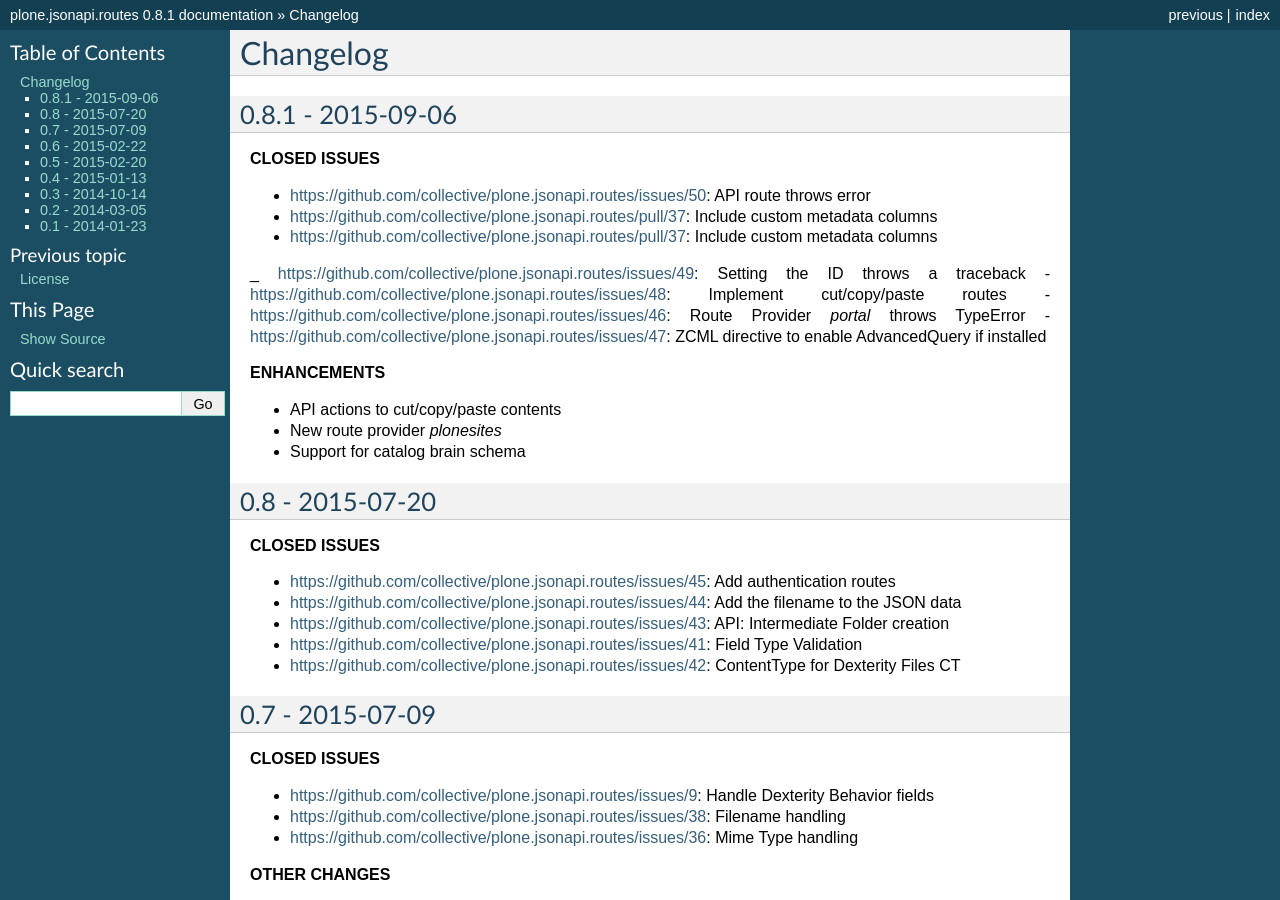
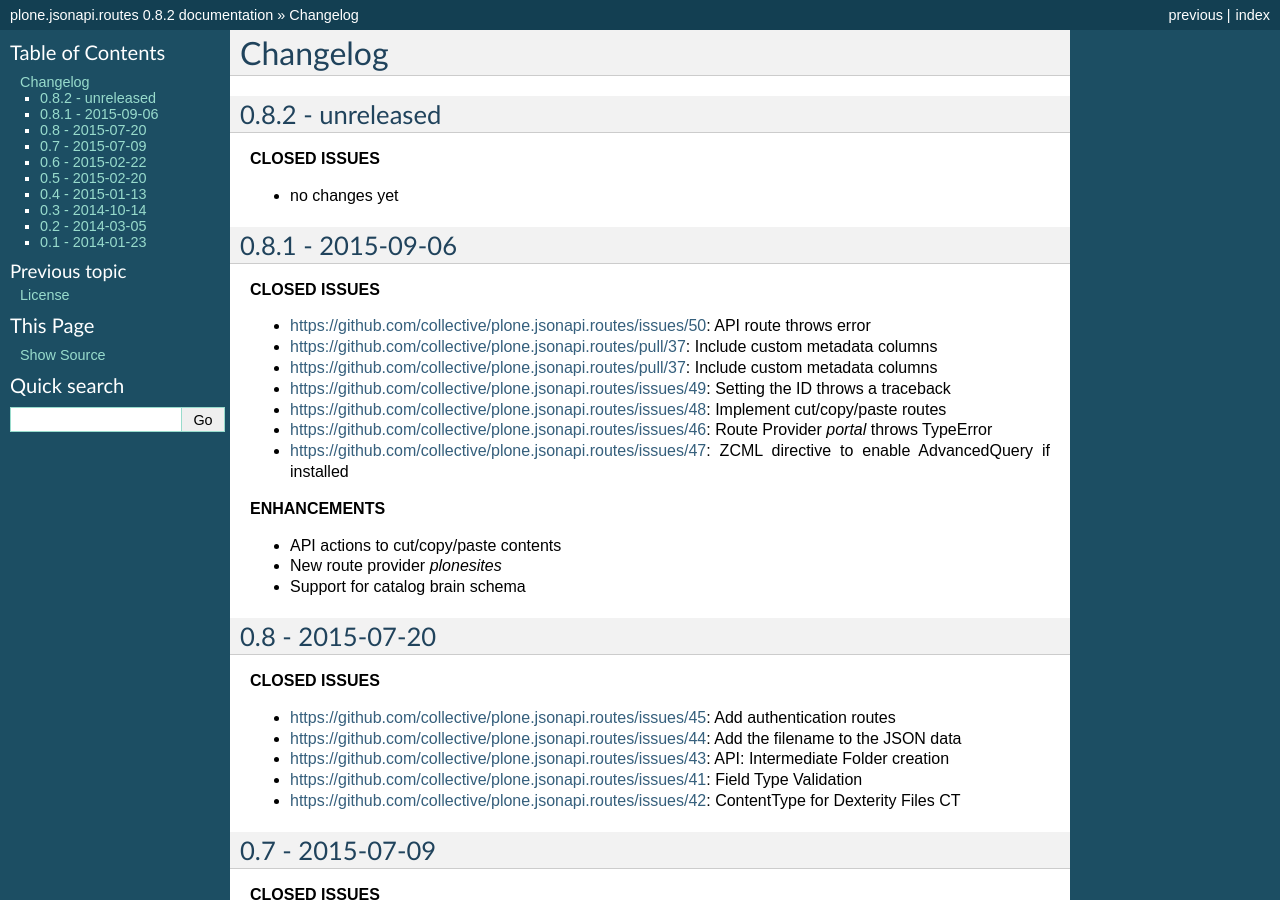
Before and after one commit to collective/plone.jsonapi.routes, a Sphinx documentation site: the page built from docs/HISTORY.rst, in a window 1280 px wide and 900 px high. Built offline with Sphinx 7.4.7, drawn with Linux system fonts in a browser that asks for light colours; some of the changed text lies outside the part shown.

Commit message:
develp is now 0.8.2

```diff
--- a/README.rst
+++ b/README.rst
@@ -2,7 +2,7 @@
 ====================
 
 :Author: Ramon Bartl
-:Version: 0.8.1
+:Version: 0.8.2
 
 
 .. contents:: Table of Contents
--- a/docs/HISTORY.rst
+++ b/docs/HISTORY.rst
@@ -2,6 +2,14 @@
 
 Changelog
 =========
+
+0.8.2 - unreleased
+------------------
+
+**CLOSED ISSUES**
+
+- no changes yet
+
 
 0.8.1 - 2015-09-06
 ------------------
@@ -11,7 +19,7 @@
 - https://github.com/collective/plone.jsonapi.routes/issues/50: API route throws error
 - https://github.com/collective/plone.jsonapi.routes/pull/37:   Include custom metadata columns
 - https://github.com/collective/plone.jsonapi.routes/pull/37:   Include custom metadata columns
-_ https://github.com/collective/plone.jsonapi.routes/issues/49: Setting the ID throws a traceback
+- https://github.com/collective/plone.jsonapi.routes/issues/49: Setting the ID throws a traceback
 - https://github.com/collective/plone.jsonapi.routes/issues/48: Implement cut/copy/paste routes
 - https://github.com/collective/plone.jsonapi.routes/issues/46: Route Provider `portal` throws TypeError
 - https://github.com/collective/plone.jsonapi.routes/issues/47: ZCML directive to enable AdvancedQuery if installed
--- a/docs/conf.py
+++ b/docs/conf.py
@@ -54,9 +54,9 @@
 # built documents.
 #
 # The short X.Y version.
-version = '0.8.1'
+version = '0.8.2'
 # The full version, including alpha/beta/rc tags.
-release = '0.8.1'
+release = '0.8.2'
 
 # The language for content autogenerated by Sphinx. Refer to documentation
 # for a list of supported languages.
--- a/setup.py
+++ b/setup.py
@@ -3,7 +3,7 @@
 import os
 from setuptools import setup, find_packages
 
-version = '0.8.1'
+version = '0.8.2'
 
 long_description = (
     open('README.rst').read()
--- a/src/plone/jsonapi/routes/version.py
+++ b/src/plone/jsonapi/routes/version.py
@@ -13,7 +13,7 @@
     return dist.version
 
 __version__ = version()
-__build__ = 444
+__build__ = 446
 __date__ = '2015-09-06'
 
 
```
